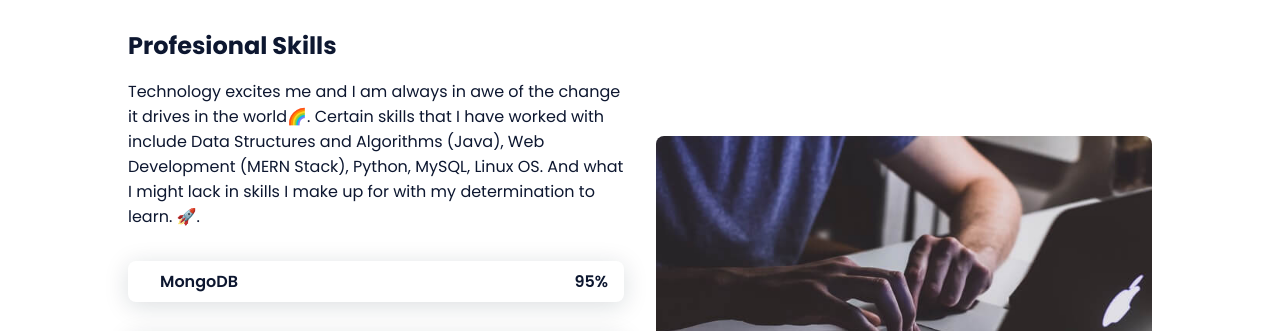
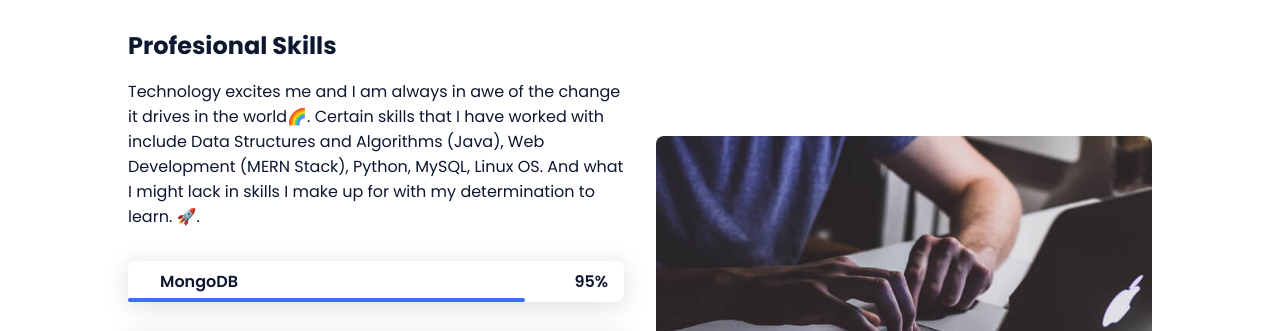
Before and after one commit to narmadagogineni/Portfolio-Website, a plain HTML site: page index.html in a window 1280 px wide. Shown: the part 1518-1849 px from the top of the page. Drawn offline with nearby package versions, Linux system fonts and the light colour scheme.

Commit message:
Update styles.css

```diff
--- a/assets/css/styles.css
+++ b/assets/css/styles.css
@@ -319,8 +319,8 @@ img {
   z-index: var(--z-back);
 }
 
-.skills__html {
-  width: 95%;
+.skills__mongodb {
+  width: 80%;
 }
 
 .skills__css {
```
